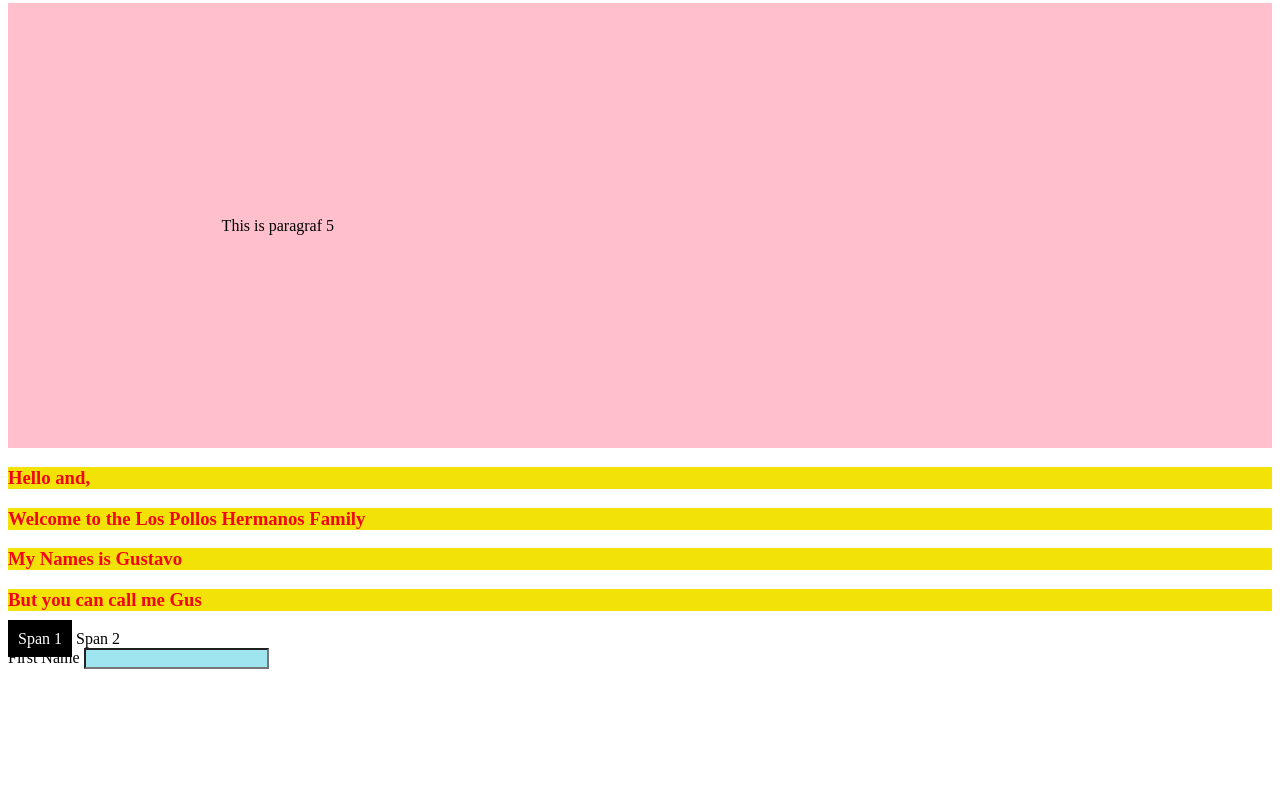
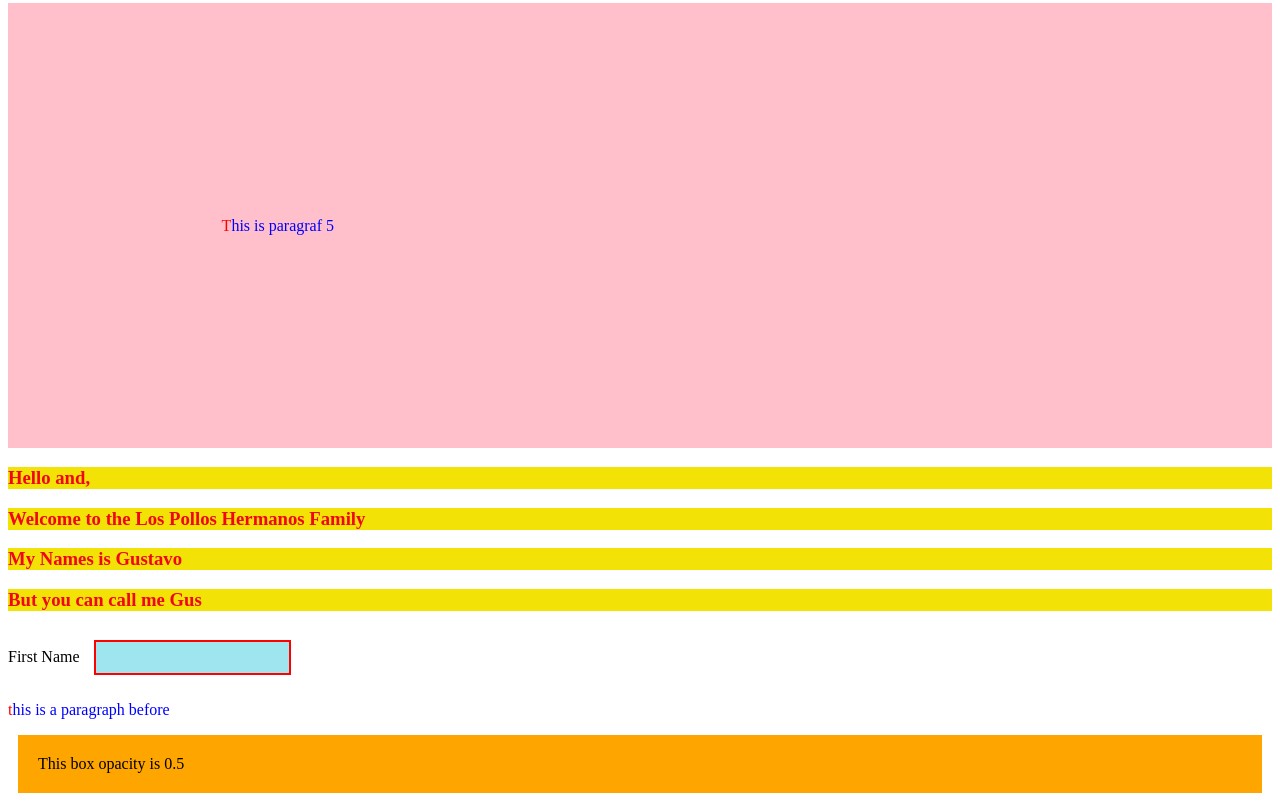
Before and after one commit to anikzagraxha-tech/Web-Advanced, a plain HTML site: page Module 14/index.html in a window 1280 px wide. Shown: the part 309-1112 px from the top of the page. Before the commit the page ends 986 px from the top, so only its background shows below. Drawn offline with Linux system fonts and the light colour scheme.

Commit message:
module 14

```diff
--- a/Module 14/index.html
+++ b/Module 14/index.html
@@ -27,8 +27,7 @@
     </div>
 
 
-    <span>Span 1</span>
-    <span>Span 2</span>
+
 
     <form>
         <label id="fname">First Name</label>
@@ -36,7 +35,14 @@
     </form>
 
 
+    <class name="b">
+        <p>this is a paragraph before</p>
+    </class>
 
+
+    <div class="box">
+        This box opacity is 0.5
+    </div>
 
 </body>
 </html>
--- a/Module 14/style.css
+++ b/Module 14/style.css
@@ -47,3 +47,44 @@ span:first-of-type{
     color: white;
     padding: 10px;
 }
+
+input:invalid{
+    border: 2px solid red;
+}
+
+input:valid{
+    border: 2px solid green;
+}
+
+input{
+    padding: 8px;
+    margin: 10px;
+}
+
+p::first-line{
+    color: blue;
+}
+
+p::first-letter{
+    color: red;
+}
+
+.b::before{
+
+}
+
+.b::after{
+
+}
+
+ ::selection{
+    background-color: yellow;
+    color: black;
+}
+
+.box{
+    background-color: orange;
+    padding:20px;
+    margin: 10px;
+    opacity: 1;
+}
```
Also changed, not shown: Module 15/index.html (added), Module 15/style.css (added).
